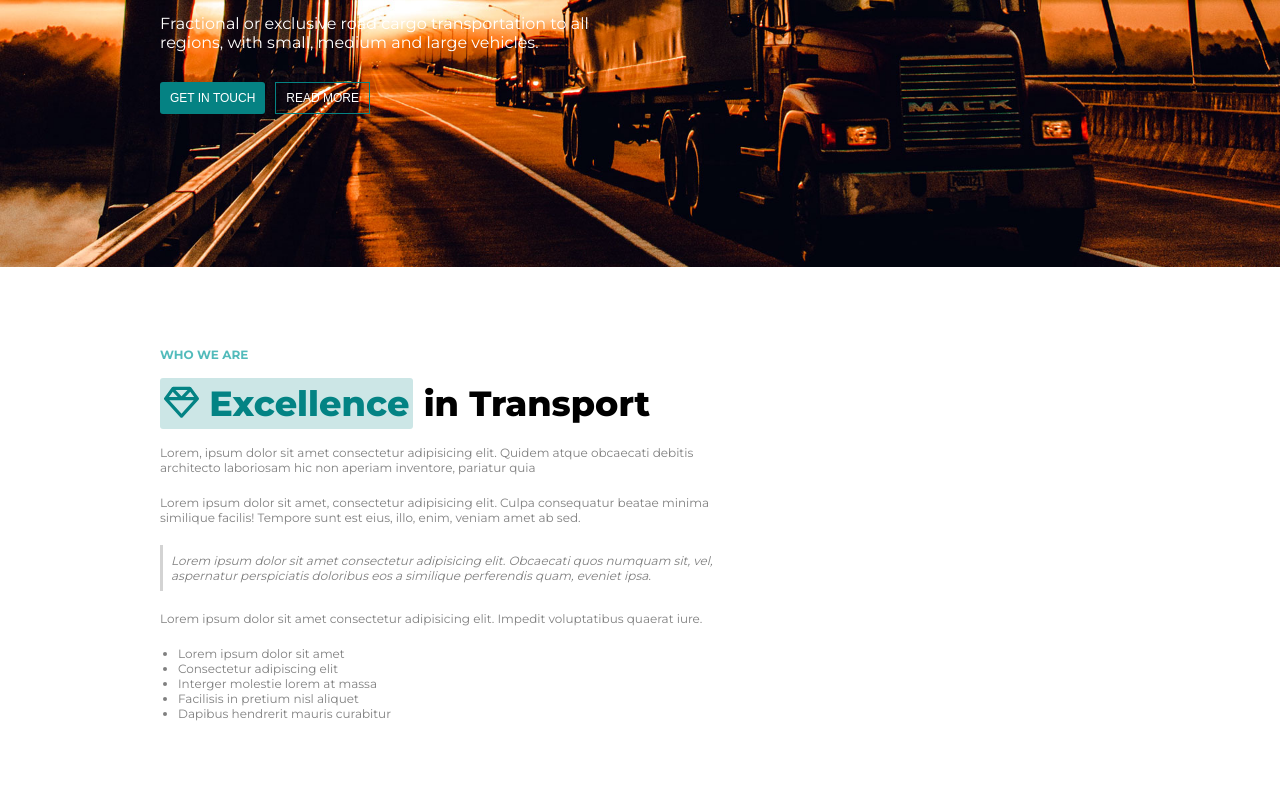
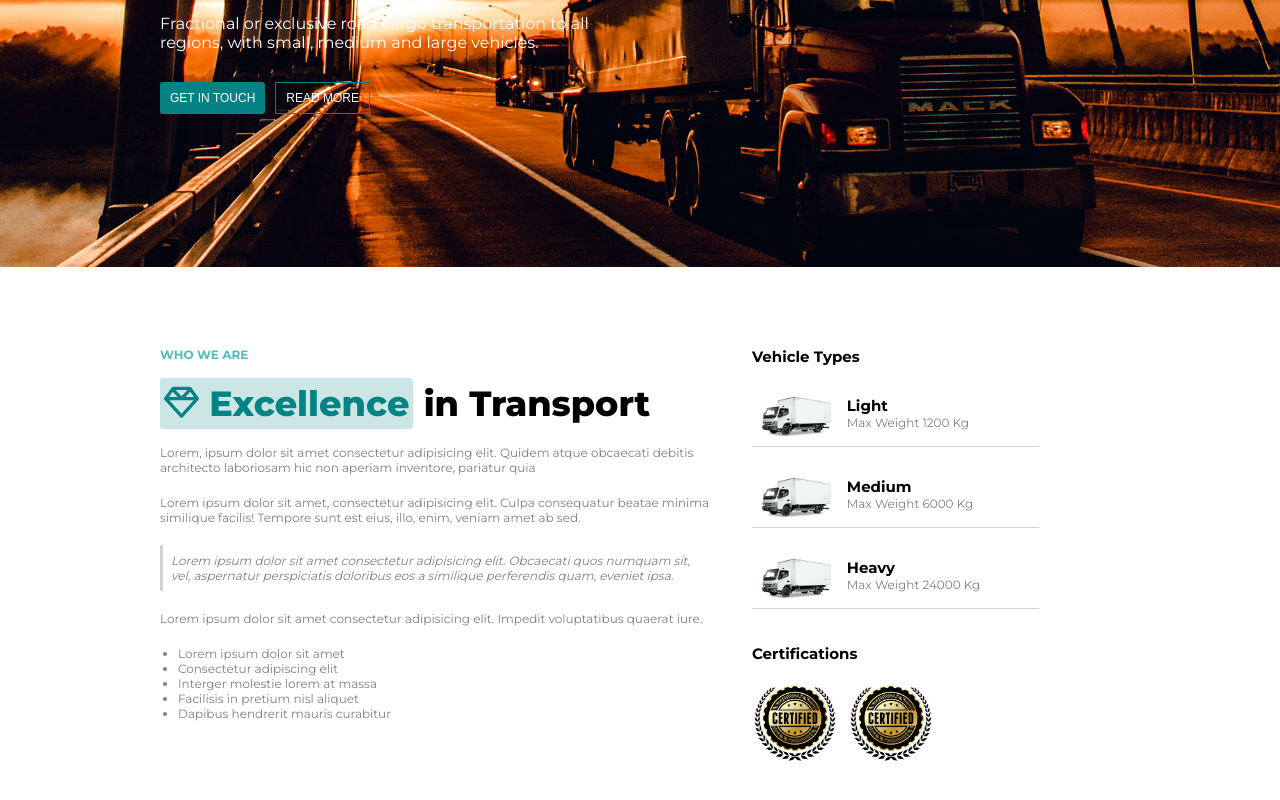
Before and after one commit to Ale-1407/proj-html-vuejs, a Vue app in the folder proj/: page / in a window 1280 px wide. Shown: the part 342-1142 px from the top of the page. Built offline with nearby package versions, Linux system fonts and the light colour scheme.

Commit message:
sezione who we are completata

```diff
--- a/proj/src/components/MainComp.vue
+++ b/proj/src/components/MainComp.vue
@@ -23,6 +23,21 @@
                     </ul>
                 </div>
                 <div class="types">
+                    <span class="black-text">Vehicle Types</span>
+                    <div class="vehicles" v-for="(elem, index) in trucks" :key="index">
+                        <img :src="require(`../assets/img/${elem.img}`)" alt="truck">
+                        <div class="vehicles-text">
+                            <span class="black-text">{{ elem.info }}</span>
+                            <span>{{ elem.weight }}</span>
+                        </div>
+                    </div>
+                    <div class="certific">
+                      <span class="black-text">Certifications</span>
+                      <div>
+                        <img src="../assets/img/certificate.png" alt="img">
+                        <img src="../assets/img/certificate.png" alt="img">
+                      </div>
+                    </div>
 
                 </div>
             </div>
@@ -33,7 +48,16 @@
 <script>
 
 export default{
-    name: 'MainComp'
+    name: 'MainComp',
+    data() {
+        return{
+            trucks: [
+                { img: 'truck-1.png', info: 'Light', weight: 'Max Weight 1200 Kg', },
+                { img: 'truck-1.png', info: 'Medium', weight: 'Max Weight 6000 Kg', },
+                { img: 'truck-1.png', info: 'Heavy', weight: 'Max Weight 24000 Kg', }
+            ]
+        }
+    }
 }
 
 </script>
@@ -46,8 +70,8 @@ section{
     width: 75%;
     margin: auto;
     display: flex;
-    align-items: center;
     padding: 2.5rem 0;
+    gap: 40px;
 }
 
 .text{
@@ -92,6 +116,46 @@ ul{
 
 .types{
     width: 40%;
+    display: flex;
+    flex-direction: column;
+}
+
+.vehicles{
+    display: flex;
+    margin-top: 20px;
+    gap: 15px;
+    border-bottom: 1.5px solid lightgray;
+    padding: 10px;
+    width: 78%;
+}
+
+.vehicles img{
+    height: 40px;
+}
+
+.vehicles-text{
+    display: flex;
+    flex-direction: column;
+}
+
+.black-text{
+    font-weight: 700;
+    font-size: 15px;
+}
+
+.vehicles-text :nth-child(2){
+    font-size: 12px;
+    color: grey;
+}
+
+.certific{
+    margin-top: 35px;
+}
+
+.certific img{
+    height: 80px;
+    margin-top: 20px;
+    margin-right: 10px;
 }
 
 </style>
```
